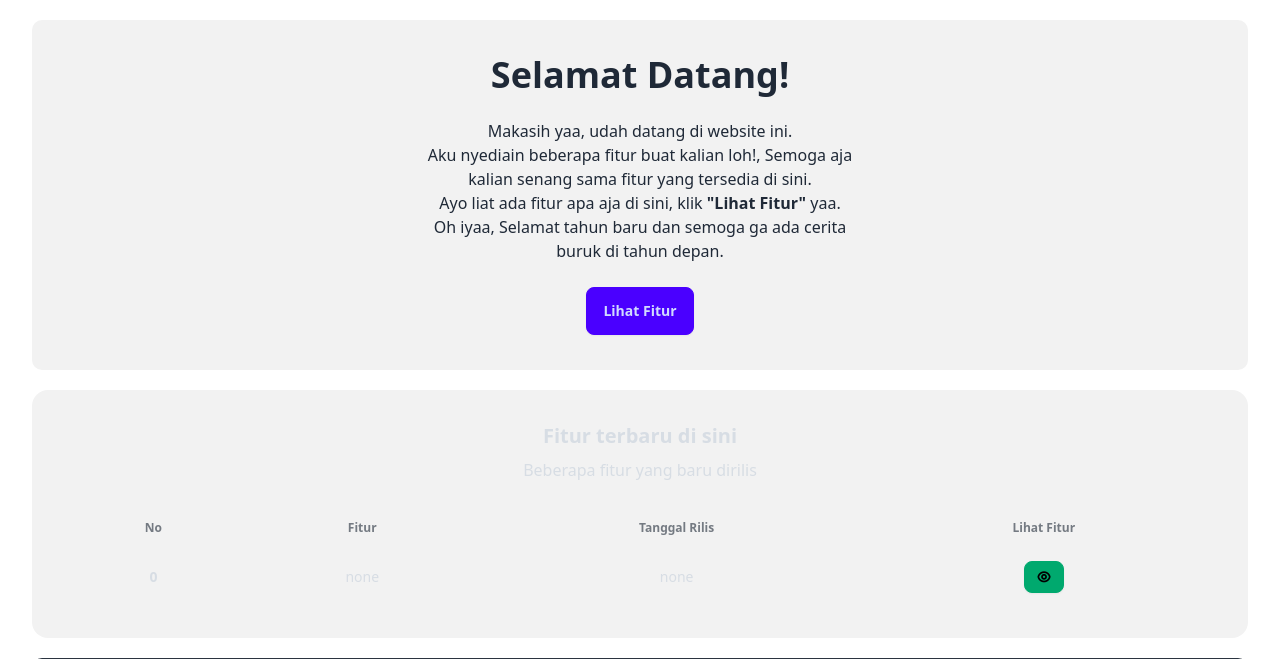
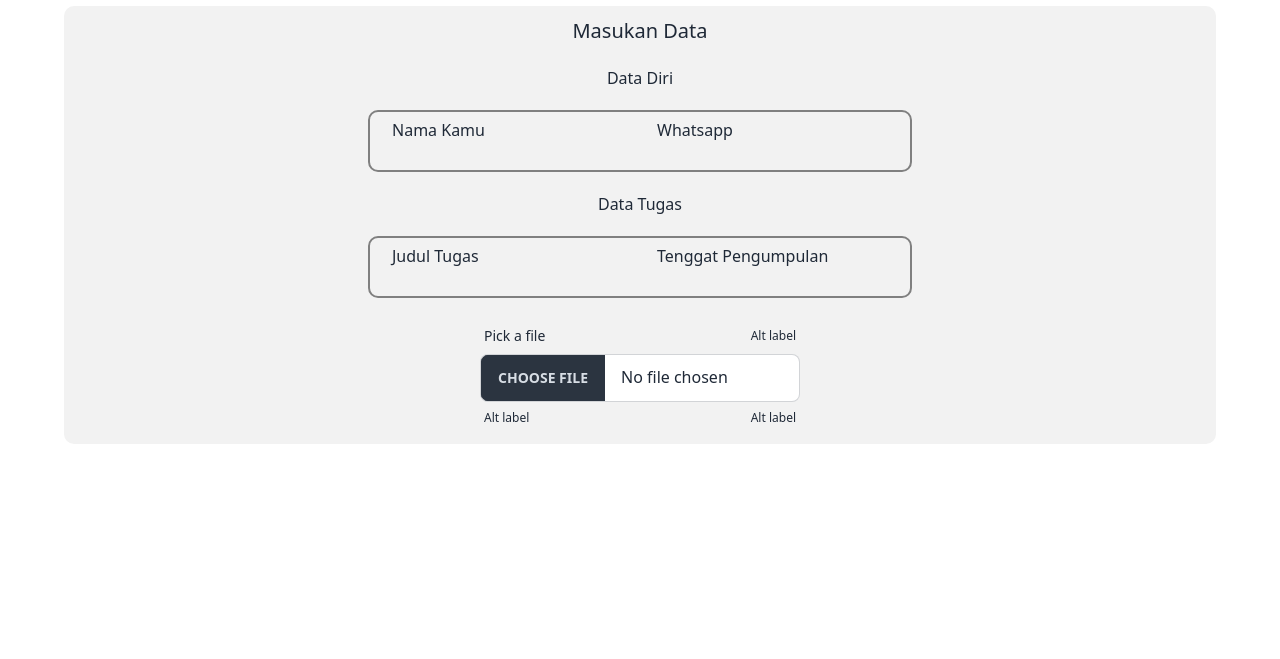
Before and after one commit to NaufalDhafin/dafin, a PHP site: page /?a=joki in a window 1280 px wide. Shown: the part 74-733 px from the top of the page. Run offline with PHP 8.4, Linux system fonts and the light colour scheme; some libraries are stand-ins or nearby versions.

Commit message:
update joki

```diff
--- /dev/null
+++ b/App/database/sql.php
@@ -0,0 +1,2 @@
+<?php
+$config = mysqli_connect("localhost","root","","me");
--- a/App/rute.php
+++ b/App/rute.php
@@ -1,11 +1,22 @@
 <?php
+include 'App/database/sql.php';
 function head(){
     require 'views/head.php';
 }
 function foot(){
     require 'views/foot.php';
 }
+function beranda(){
+    require 'views/Beranda.php';
+}
+function login(){
+    require 'views/login.php';
+}
 
-function beranda(){
-    require 'views/beranda.php';
+function joki(){
+    require 'views/joki.php';
 }
+
+function tugas(){
+    require 'views/tugas.php';
+}
--- a/App/views/Beranda.php
+++ b/App/views/Beranda.php
@@ -1,3 +1,4 @@
+<div class="spasiheader"></div>
 <div class="spasi20p"></div>
 <div class="hero bg-base-200" style="border-radius:10px;width:95%;height:350px;">
     <div class="hero-content text-center">
--- a/App/views/foot.php
+++ b/App/views/foot.php
@@ -5,5 +5,6 @@
     <p>Created By Naufal Dhafin</p>
     <p>Source From :
         <a href="https://daisyui.com/">daisyUI</a>,
+        <a href="https://uiverse.io/">UIVERSE</a>,
         <a href="https://remixicon.com/">Remix Icon</a>.</p>
 </footer>
--- a/App/views/head.php
+++ b/App/views/head.php
@@ -9,7 +9,7 @@
     <script src="https://cdn.tailwindcss.com"></script>
 </head>
 <body>
-<div class="navbar bg-base-300">
+<div class="navbar bg-base-300" style="position: fixed;">
   <div class="navbar-start">
     <div class="dropdown">
       <div tabindex="0" role="button" class="btn btn-ghost btn-circle">
@@ -17,6 +17,8 @@
       </div>
       <ul tabindex="0" class="menu menu-sm dropdown-content mt-4 z-[1] p-2 shadow bg-base-300 rounded-box w-52">
         <li><a href="?">Beranda</a></li>
+        <li><a href="?a=joki">Joki</a></li>
+        <li><a href="?a=tugas">Tugas</a></li>
       </ul>
     </div>
   </div>
@@ -52,4 +54,7 @@
     .spasi30p{
       margin-bottom: 30px;
     }
+    .spasiheader{
+      margin-top: 80px;
+    }
 </style>
--- /dev/null
+++ b/App/views/joki.php
@@ -0,0 +1,62 @@
+<div class="spasiheader"></div>
+<form method="post" id="fjoki" class="bg-base-200">
+  <p style="font-size: 20px;">Masukan Data</p>
+  <p>Data Diri</p>
+  <div class="info">
+    <div class="input">
+      <p>Nama Kamu</p>
+      <input type="text" name="nama" id="inp">
+    </div>
+    <div class="input">
+      <p>Whatsapp</p>
+      <input type="text" name="nama" id="inp">
+    </div>
+  </div>
+  <p>Data Tugas</p>
+  <div class="info">
+    <div class="input">
+      <p>Judul Tugas</p>
+      <input type="text" name="nama" id="inp">
+    </div>
+    <div class="input">
+      <p>Tenggat Pengumpulan</p>
+      <input type="text" name="nama" id="inp">
+    </div>
+  </div>
+  <label class="form-control w-full max-w-xs">
+  <div class="label">
+    <span class="label-text">Pick a file</span>
+    <span class="label-text-alt">Alt label</span>
+  </div>
+  <input type="file" class="file-input file-input-bordered w-full max-w-xs" />
+  <div class="label">
+    <span class="label-text-alt">Alt label</span>
+    <span class="label-text-alt">Alt label</span>
+  </div>
+</label>
+</form>
+<style>
+  #fjoki {
+    width: 90%;
+    display: flex;
+    flex-wrap: wrap;
+    gap: 20px;
+    flex-direction: column;
+    align-items: center;
+    justify-content: center;
+    border-radius: 10px;
+    padding: 10px;
+  }
+
+  .info {
+    display: flex;
+    background: none;
+    border: 2px solid grey;
+    padding: 5px;
+    border-radius: 10px;
+  }
+
+  .input {
+    background: none;
+  }
+</style>
--- a/index.php
+++ b/index.php
@@ -8,7 +8,15 @@
     if($page == 'beranda'){
         beranda();
     }
-
+    elseif($page == 'login'){
+        login();
+    }
+    elseif($page == 'joki'){
+        joki();
+    }
+    elseif($page == 'tugas'){
+        tugas();
+    }
     else{
         beranda();
     }
```
Also changed, not shown: App/App.php (deleted, +0 -24 lines), App/views/login.php (added, +26 -0 lines), App/views/tugas.php (added), 1 other file.
